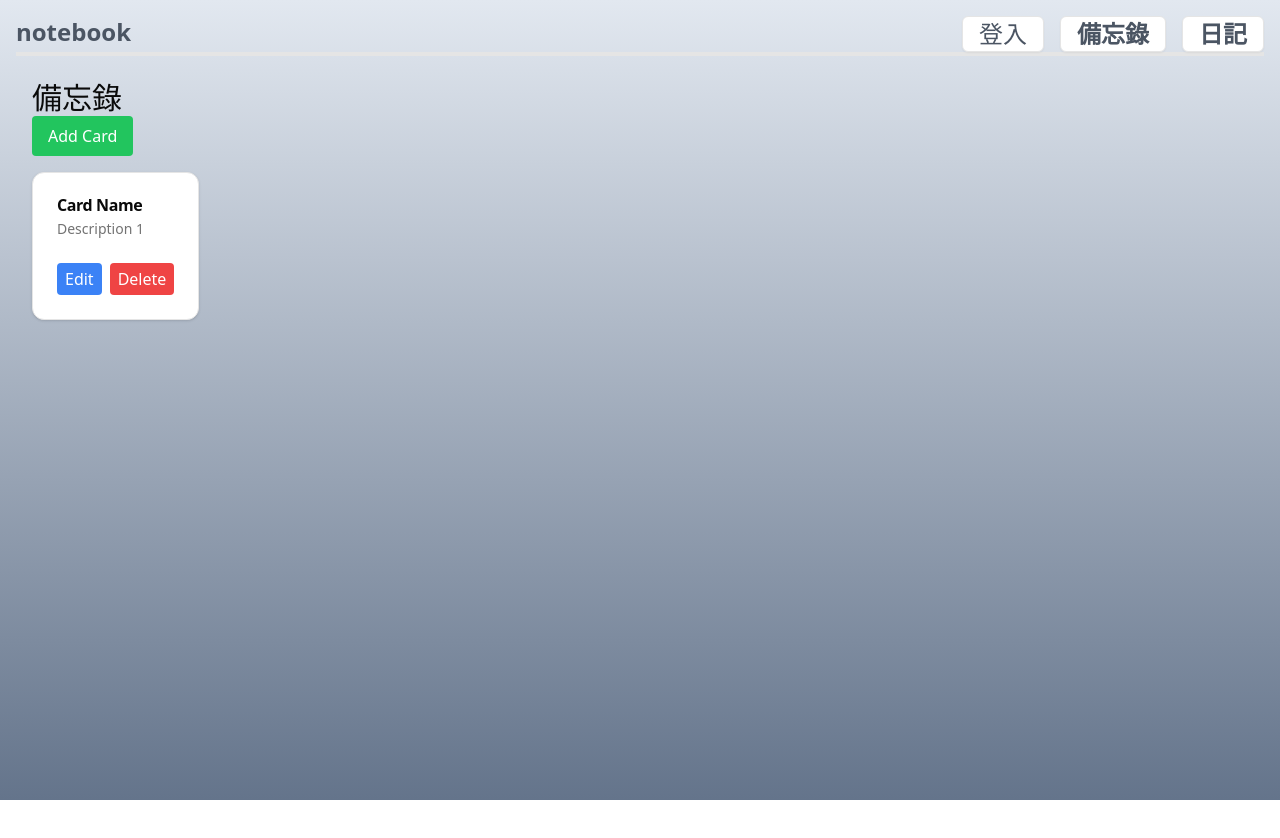
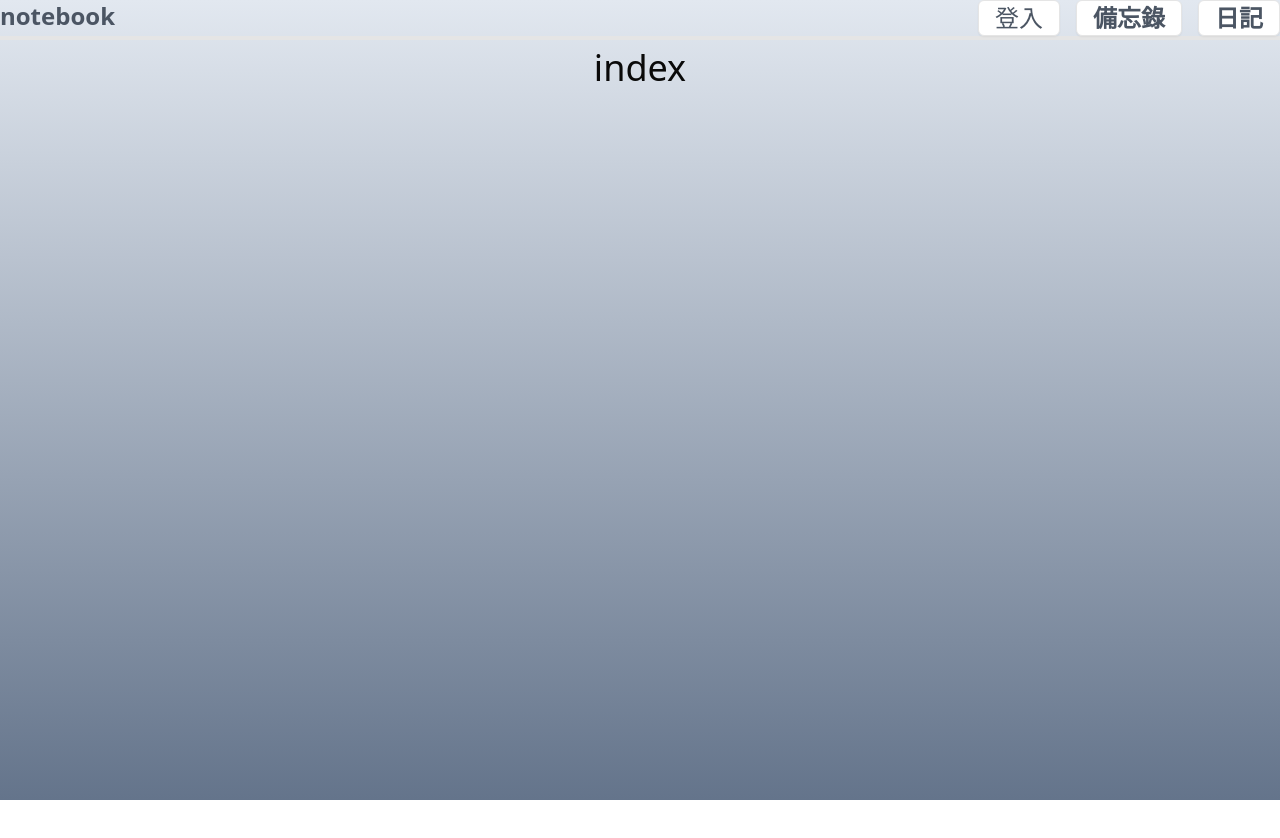
Before and after one commit to sheng6612/notebook, a Next.js app: page / in a window 1280 px wide. Shown: the top 838 px of the page. After the commit the page ends 800 px from the top, so only its background shows below. Built offline with nearby package versions, Linux system fonts and the light colour scheme.

Commit message:
fix: exchange to app/page

```diff
--- a/src/app/page.tsx
+++ b/src/app/page.tsx
@@ -1,12 +1,37 @@
+//import Hometitle from "@/components/home/tilt";
 
-
-import Hometitle from "@/components/home/tilt";
-
+import { Button } from "@/components/ui/button";
+import Link from "next/link";
 
 export default function HomePage(){
   return(
-    <div className="flex h-screen w-full bg-gradient-to-b from-slate-200 to-slate-500">
-      <div className="w-full"><Hometitle/></div>
+    <div className=" h-screen w-full bg-gradient-to-b from-slate-200 to-slate-500">
+       <div className="">
+            <div className="text-2xl text-gray-600 flex justify-between border-b-4  mb-2">
+                <div className="font-bold text-blak">notebook</div>
+                <div className="flex space-x-4 text-2xl font-bold">
+                    <div className="">
+                        <Link href="/hook/login">
+                            <Button variant="outline" className="text-2xl">登入</Button>
+                        </Link>
+                    </div>
+                    <div>
+                        <Link href="/hook/card">
+                            <Button variant="outline" className="text-2xl font-bold">備忘錄</Button>
+                        </Link>
+                    </div>
+                    <div>
+                        <Link href="/hook/journal">
+                        <Button variant="outline" className="text-2xl font-bold">日記</Button>
+                        </Link>
+                    </div>
+                </div>
+            </div>
+            <div className="">
+            <p className="text-4xl text-center">index</p>
+            </div>
+        </div>
     </div>
   )
-}
+}//TODO：新增sidebar 主畫面設計
+//FIXME: card into div
--- a/src/components/home/tilt.tsx
+++ /dev/null
@@ -1,39 +0,0 @@
-import CardComponent from "../card/card";
-import { Button } from "../ui/button";
-import Link from "next/link";
-
-
-
-export default function Hometitle() {
-    return (
-        <div className="p-4">
-            <div className="text-2xl text-gray-600 flex justify-between border-b-4  mb-2">
-                <div className="font-bold text-blak">notebook</div>
-                <div className="flex space-x-4 text-2xl font-bold">
-                    <div className="">
-                        <Link href="/hook/login">
-                            <Button variant="outline" className="text-2xl">登入</Button>
-                        </Link>
-                    </div>
-                    <div>
-                        <Link href="/card">
-                            <Button variant="outline" className="text-2xl font-bold">備忘錄</Button>
-                        </Link>
-                    </div>
-                    <div>
-                        <Link href="/hook/journal">
-                        <Button variant="outline" className="text-2xl font-bold">日記</Button>
-                        </Link>
-                    </div>
-                </div>
-            </div>
-            <div className="flex h-svh">
-
-                <div className="">
-                <CardComponent/>
-                </div>
-            </div>
-        </div>
-    );
-}//TODO：新增sidebar 主畫面
-//FIXME: card into div
```
